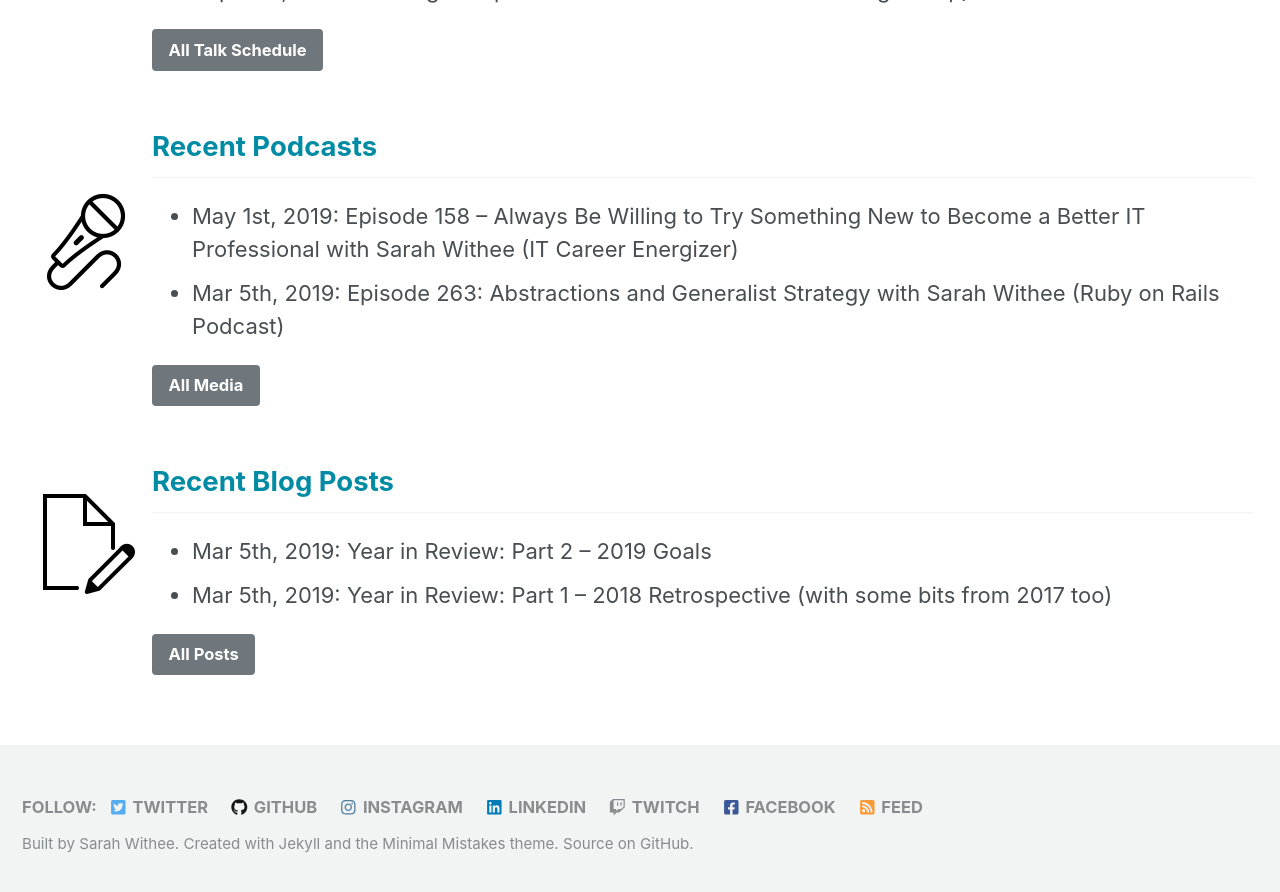
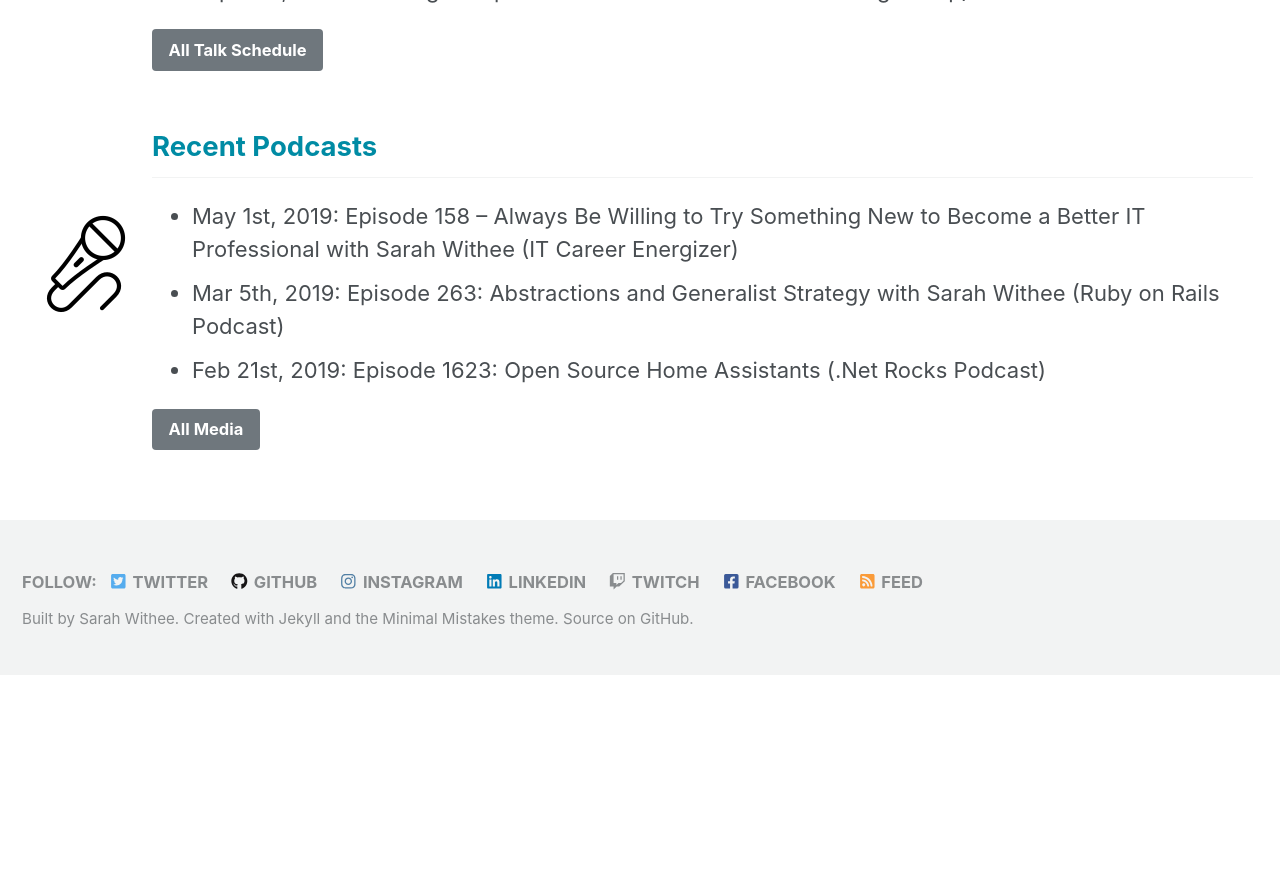
Before and after one commit to geekygirlsarah/geekygirlsarah.com, a Jekyll site: the page built from index.html, in a window 1280 px wide and 900 px high, scrolled down 1591 px. Shown: the top 892 px of the window. Built offline with Jekyll 4.4.1, drawn with Linux system fonts in a browser that asks for light colours; cached includes are drawn as plain includes; nearby versions of some CDN libraries; the list of posts is cut into pages by our own code; comment, search, counter and statistics services are not loaded; after the commit the page ends 2266 px from its top, so only the background shows below that.

Commit message:
Update home page, GitHub repo, contact form options

```diff
--- a/_config.yml
+++ b/_config.yml
@@ -30,7 +30,7 @@ description              : >- # this means to ignore newlines until "baseurl:"
   Sarah's Home on the World Wide Web!
 url                      : "https://geekygirlsarah.com" # the base hostname & protocol for your site e.g. "https://mmistakes.github.io"
 baseurl                  : "" # the subpath of your site, e.g. "/blog"
-repository               : "geekygirlsarah/geekygirlsarah.github.io" # GitHub username/repo-name e.g. "mmistakes/minimal-mistakes"
+repository               : "geekygirlsarah/geekygirlsarah.com" # GitHub username/repo-name e.g. "mmistakes/minimal-mistakes"
 teaser                   : # path of fallback teaser image, e.g. "/assets/images/500x300.png"
 logo                     : # path of logo image to display in the masthead, e.g. "/assets/images/88x88.png"
 masthead_title_enable    : false # overrides the website title displayed in the masthead, use " " for no title
--- a/index.html
+++ b/index.html
@@ -68,7 +68,7 @@ intro:
       <p><a href="resume/" class="btn btn--primary">Read My Resume</a></p>
     </div>
     <div class="home_feature_table_cell_third">
-      <p><a href="resume/" class="btn btn--primary">Look at My Media Page</a></p>
+      <p><a href="media/" class="btn btn--primary">Look at My Media Page</a></p>
     </div>
     <div class="home_feature_table_cell_third">
       <p><a href="https://twitch.tv/geekygirlsarah" target="_blank" class="btn btn--primary">Check Out My Twitch
@@ -100,18 +100,18 @@ intro:
     </div>
     <div class="home_feature_table_cell">
       <h2>Recent Podcasts</h2>
-      {% include feature_block data_type="podcasts" show_number=2 %}
-      <a href="speaking/" class="btn btn--primary">All Media</a>
+      {% include feature_block data_type="podcasts" show_number=3 %}
+      <a href="media/" class="btn btn--primary">All Media</a>
     </div>
   </div>
-  <div class="home_feature_table_row">
-    <div class="home_feature_table_cell_image">
-      <img src="assets/images/icons8-edit-file-100.png" alt="Blog icon"/>
-    </div>
-    <div class="home_feature_table_cell">
-      <h2>Recent Blog Posts</h2>
-      {% include feature_block data_type="posts" show_number=2 %}
-      <a href="speaking/" class="btn btn--primary">All Posts</a>
-    </div>
+<!--  <div class="home_feature_table_row">-->
+<!--    <div class="home_feature_table_cell_image">-->
+<!--      <img src="assets/images/icons8-edit-file-100.png" alt="Blog icon"/>-->
+<!--    </div>-->
+<!--    <div class="home_feature_table_cell">-->
+<!--      <h2>Recent Blog Posts</h2>-->
+<!--      {% include feature_block data_type="posts" show_number=2 %}-->
+<!--      <a href="speaking/" class="btn btn&#45;&#45;primary">All Posts</a>-->
+<!--    </div>-->
   </div>
 </div>
```
Also changed, not shown: _pages/contact.md (+2 -1 lines).
